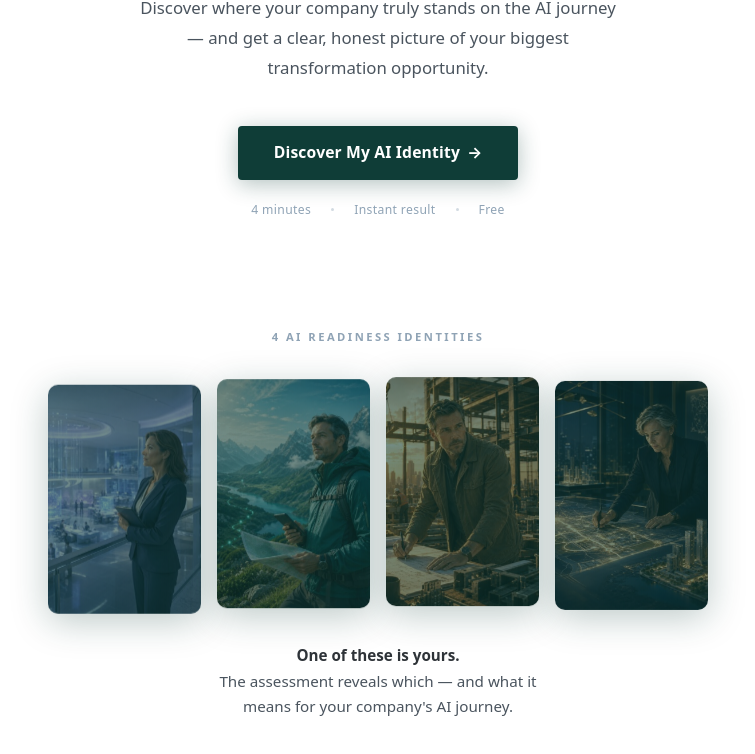
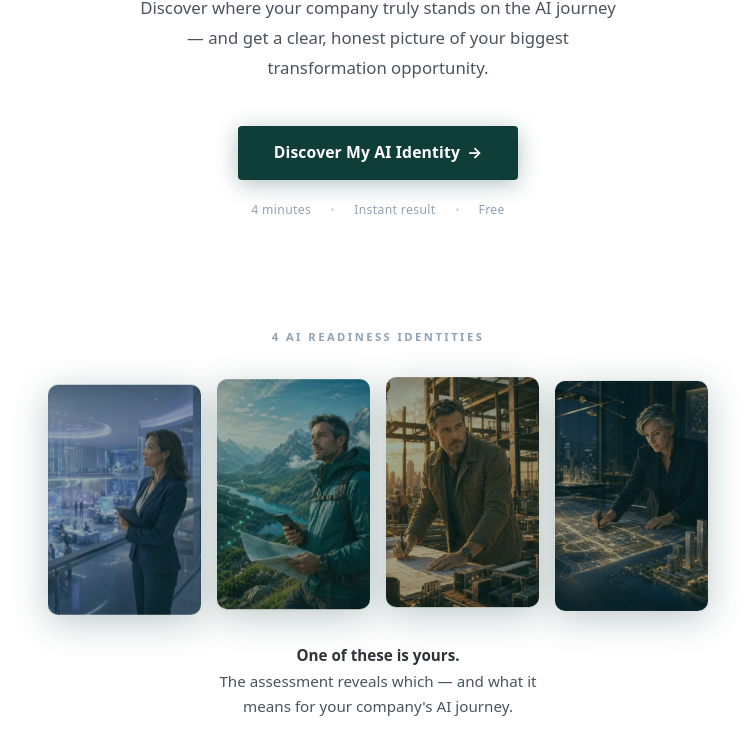
Before and after one commit to arielleisrael/ai-transformation, a plain HTML site: page index.html in a window 1280 px wide. Shown: the part 472-1226 px from the top of the page, without its empty margins (262-1017 px from the left). Drawn offline with Linux system fonts and the light colour scheme.

Commit message:
fix: reduce archetype tile overlay opacity and fix Windows animation jitter
Lowers the teal overlay from 0.58 to 0.40 opacity so the four archetype
photos stay visually distinguishable instead of reading as flat dark-teal
blocks. Adds will-change/backface-visibility hints to .archetype-card so
the browser promotes it to a stable compositing layer, addressing a
Windows/Chromium rendering artifact where animating transform on an
element with a raster background-image causes visible jitter.

```diff
--- a/index.html
+++ b/index.html
@@ -214,25 +214,27 @@
     box-shadow: 0 8px 36px rgba(15, 61, 55, 0.28);
     transition: transform 0.3s ease;
     animation: cardFloat 7s ease-in-out infinite;
+    will-change: transform;
+    backface-visibility: hidden;
   }
   .archetype-card:hover {
     transform: translateY(-6px) scale(1.02);
     animation-play-state: paused;
   }
   .ac-1 {
-    background-image: linear-gradient(rgba(15, 61, 55, 0.58), rgba(15, 61, 55, 0.58)), url('assets/images/archetype-spectator.jpg');
+    background-image: linear-gradient(rgba(15, 61, 55, 0.40), rgba(15, 61, 55, 0.40)), url('assets/images/archetype-spectator.jpg');
     animation-delay: 0s;
   }
   .ac-2 {
-    background-image: linear-gradient(rgba(15, 61, 55, 0.58), rgba(15, 61, 55, 0.58)), url('assets/images/archetype-explorer.jpg');
+    background-image: linear-gradient(rgba(15, 61, 55, 0.40), rgba(15, 61, 55, 0.40)), url('assets/images/archetype-explorer.jpg');
     animation-delay: 1.4s;
   }
   .ac-3 {
-    background-image: linear-gradient(rgba(15, 61, 55, 0.58), rgba(15, 61, 55, 0.58)), url('assets/images/archetype-builder.jpg');
+    background-image: linear-gradient(rgba(15, 61, 55, 0.40), rgba(15, 61, 55, 0.40)), url('assets/images/archetype-builder.jpg');
     animation-delay: 2.8s;
   }
   .ac-4 {
-    background-image: linear-gradient(rgba(15, 61, 55, 0.58), rgba(15, 61, 55, 0.58)), url('assets/images/archetype-architect.jpg');
+    background-image: linear-gradient(rgba(15, 61, 55, 0.40), rgba(15, 61, 55, 0.40)), url('assets/images/archetype-architect.jpg');
     animation-delay: 4.2s;
   }
   .mystery-caption {
```
